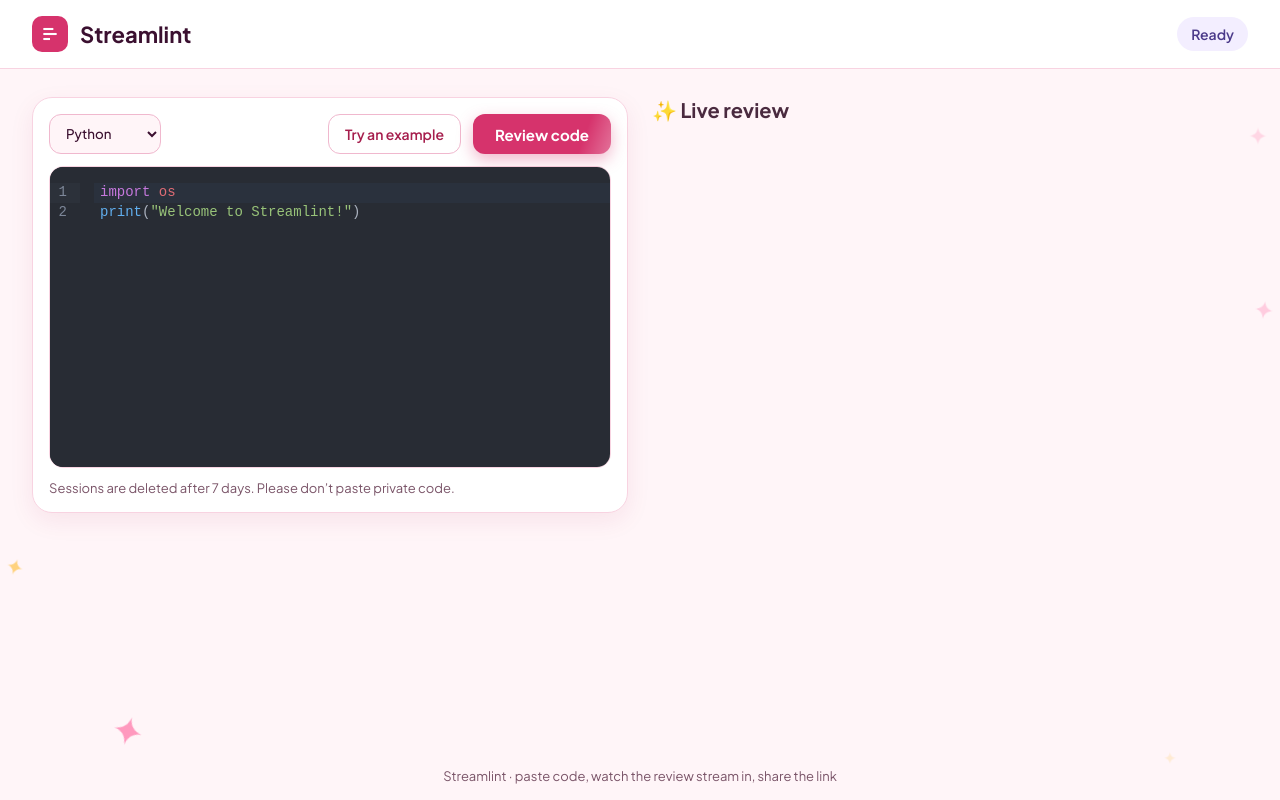
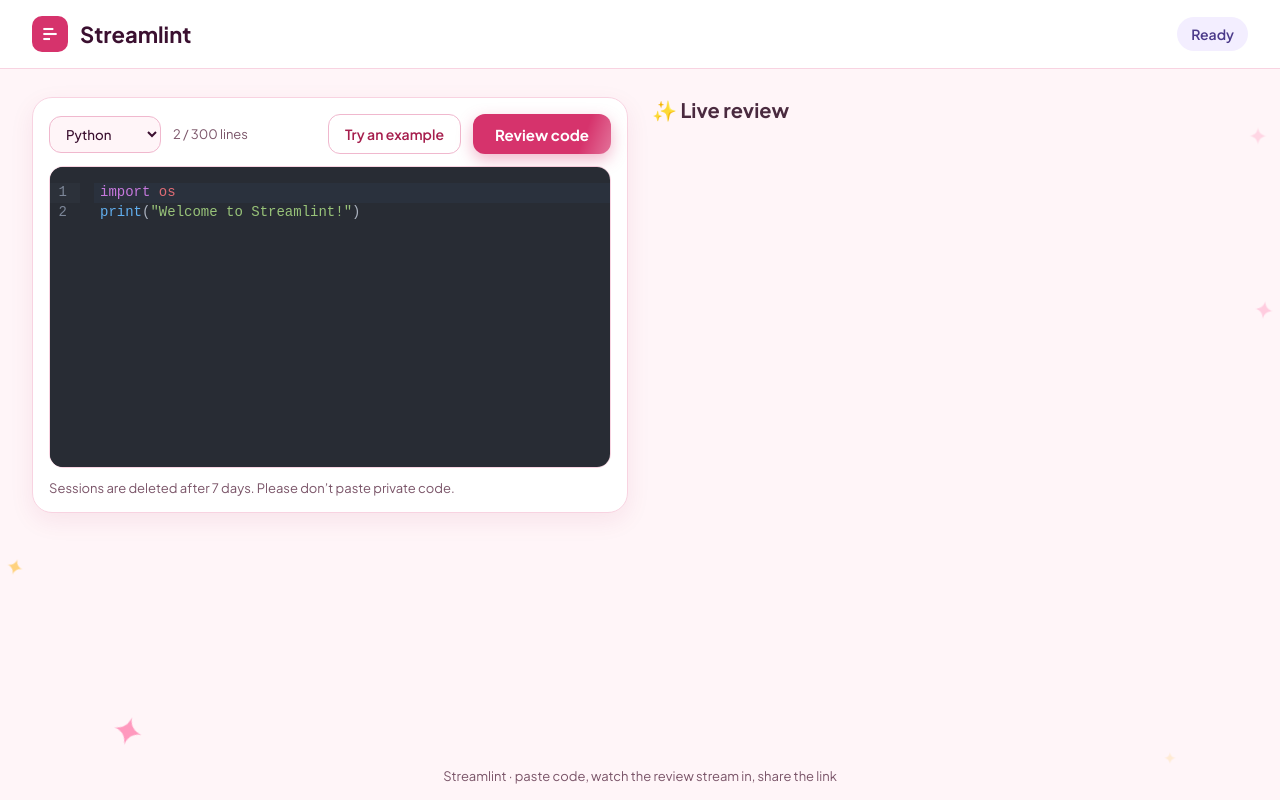
Before and after one commit to Ruchika402/streamlint, a React (Vite) app in the folder frontend/: page / in a window 1280 px wide. Built offline with nearby package versions, Linux system fonts and the light colour scheme.

Commit message:
feat: enforce 20k char and 300 line limits in frontend

```diff
--- a/frontend/src/pages/SessionPage.tsx
+++ b/frontend/src/pages/SessionPage.tsx
@@ -34,6 +34,9 @@ export default function SessionPage() {
 
   const editorViewRef = useRef<EditorView | null>(null);
   const visitorId = useVisitorId();
+  const lineCount = code.split('\n').length;
+  const charCount = code.length;
+  const isTooLarge = lineCount > 300 || charCount > 20000;
 
   // Calculate severity counts for the summary card
   const counts = {
@@ -204,10 +207,11 @@ export default function SessionPage() {
           {/* EDITOR CARD */}
           <div className="card">
             <div style={{ display: 'flex', justifyContent: 'space-between', marginBottom: '12px' }}>
-              <select
-                value={language}
-                onChange={(e) => setLanguage(e.target.value)}
-                style={{ padding: '8px 12px', borderRadius: '12px', border: '1px solid var(--border-strong)', background: 'var(--bg)', fontWeight: 500, color: 'var(--ink)' }}
+              <div style={{ display: 'flex', alignItems: 'center', gap: '12px' }}>
+                <select
+                  value={language}
+                  onChange={(e) => setLanguage(e.target.value)}
+                  style={{ padding: '8px 12px', borderRadius: '12px', border: '1px solid var(--border-strong)', background: 'var(--bg)', fontWeight: 500, color: 'var(--ink)' }}
               >
                 <option value="python">Python</option>
                 <option value="django">Django</option>
@@ -225,8 +229,12 @@ export default function SessionPage() {
                 <option value="r">R</option>
                 <option value="sql">SQL</option>
               </select>
+              <span style={{ fontSize: '13px', color: isTooLarge ? 'var(--error)' : 'var(--muted)', fontWeight: isTooLarge ? 600 : 400 }}>
+                  {lineCount} / 300 lines
+                </span>
+              </div>
 
-                            {!urlToken && (
+              {!urlToken && (
                 <div style={{ display: 'flex', gap: '12px' }}>
 
                   {/* REPLACE THE OLD BUTTON WITH THIS NEW ONE */}
@@ -253,7 +261,7 @@ export default function SessionPage() {
                     Try an example
                   </button>
 
-                  <button className="btn-primary" onClick={handleReview} disabled={status === 'running'}>
+                  <button className="btn-primary" onClick={handleReview} disabled={status === 'running' || isTooLarge}>
                     {status === 'running' ? 'Reviewing...' : 'Review code'}
                   </button>
                 </div>
@@ -268,6 +276,11 @@ export default function SessionPage() {
                 theme="dark"
                 onCreateEditor={(view) => { editorViewRef.current = view; }}
               />
+              {isTooLarge && (
+              <p style={{ color: 'var(--error)', fontSize: '13px', marginTop: '8px', fontWeight: 600 }}>
+                {lineCount > 300 ? 'Your code exceeds the 300-line limit.' : 'Your code exceeds the 20,000-character limit.'}
+              </p>
+            )}
             </div>
             <div style={{ marginTop: '12px', fontSize: '13px', color: 'var(--muted)' }}>
               Sessions are deleted after 7 days. Please don’t paste private code.
```
